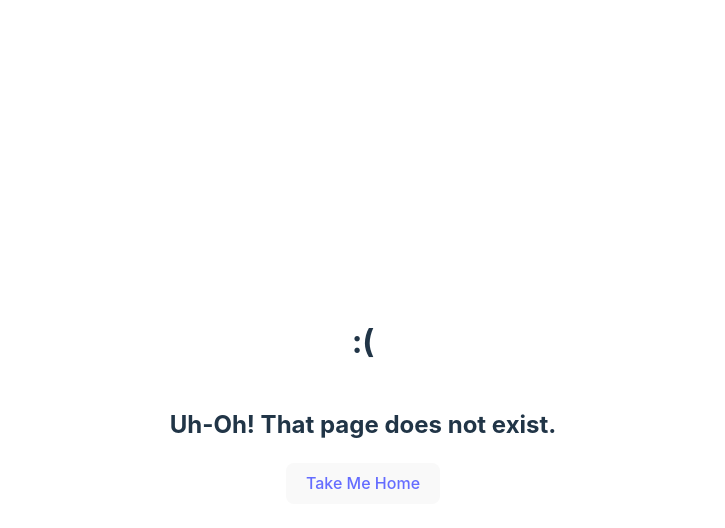
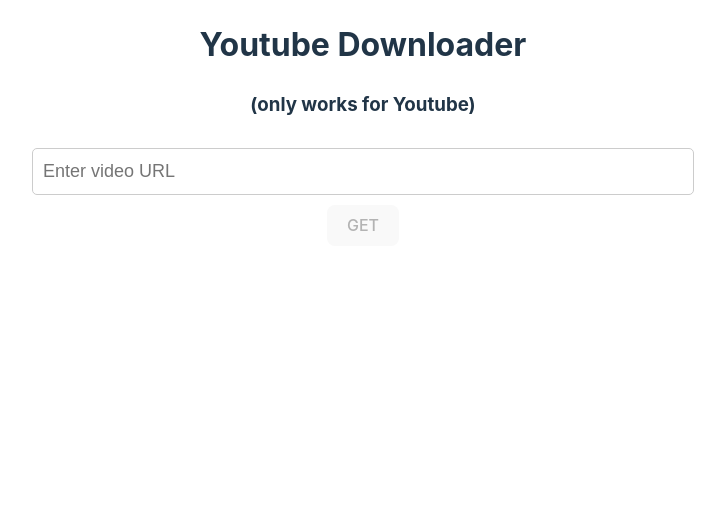
Before and after one commit to haydenzeller/neotron.io, a React (Vite) app: page /videodownloader in a window 1280 px wide. Shown: the top 528 px of the page, without its empty margins (277-1002 px from the left). Built offline with nearby package versions, Linux system fonts and the light colour scheme.

Commit message:
video downloader

```diff
--- a/package.json
+++ b/package.json
@@ -11,6 +11,7 @@
   },
   "dependencies": {
     "axios": "^1.4.0",
+    "file-saver": "^2.0.5",
     "fs": "^0.0.1-security",
     "react": "^18.2.0",
     "react-dom": "^18.2.0",
--- a/src/App.tsx
+++ b/src/App.tsx
@@ -1,13 +1,15 @@
 import './App.scss'
 import Home from './pages/home/home';
 import NotFound from './pages/404/NotFound'
+import VideoDownloader from './pages/videodownloader/videodownloader'
 import { Route, Routes } from "react-router-dom";
 
 function App() {
   return (
     <Routes>
       <Route path="/" element={<Home />} />
-      <Route path="*"  element={<NotFound />} />
+      <Route path="/videodownloader" element={<VideoDownloader />} />
+      <Route path=""  element={<NotFound />} />
     </Routes>
   );
 }
--- a/src/pages/home/home.tsx
+++ b/src/pages/home/home.tsx
@@ -1,6 +1,7 @@
 import { useState, useEffect } from "react";
 import './home.scss'
 import axios from 'axios'
+import { Link } from "react-router-dom";
 
 
 function Home() {
@@ -32,6 +33,11 @@
             <h2>If you know what this site is actually used for than you already know what to do. If you don't know why your here, leave.</h2>
             <div className="api">
                 <p>Hello <span className="highlight">{ip}</span> from <span className="highlight">{location}</span></p>
+                <br />
+                <Link to="/videodownloader">
+                    <button>Video Downloader</button>
+                </Link>
+
             </div>
         </div>
     )
--- /dev/null
+++ b/src/pages/videodownloader/VideoDownloader.scss
@@ -0,0 +1,34 @@
+#VideoDownloader
+{
+    display : flexbox;
+    text-align : center;
+    #UrlInput
+    {
+        width : 50%;
+        height : 25px;
+        border : 1px solid #ccc;
+        border-radius : 5px;
+        padding : 10px;
+        font-size : 18px;
+        margin-bottom : 10px;
+        margin-top : 10px;
+    }
+    .GetBtnWrapper
+    {
+        display : flexbox;
+        justify-content : center;
+    }
+
+    .VideoWrapper
+    {
+        display : flexbox;
+        justify-content : center;
+        margin-top : 10px;
+        margin-bottom : 10px;
+        .Video
+        {
+            width : 50%;
+            height : 50%;
+        }
+    }
+}
--- /dev/null
+++ b/src/pages/videodownloader/VideoDownloader.tsx
@@ -0,0 +1,70 @@
+import { useState, useRef } from 'react';
+import './VideoDownloader.scss';
+import { stat } from 'fs';
+
+
+
+function VideoDownloader() {
+  // Use null as the initial value for both variables
+  const [videoUrl, setVideoUrl] = useState<string | null>(null);
+  const [downloadedVideoUrl, setDownloadedVideoUrl] = useState<string | null>(null);
+
+  // Use refs to access the DOM elements
+  const buttonRef = useRef<HTMLButtonElement>(null);
+  const statusRef = useRef<HTMLDivElement>(null);
+
+  const handleDownloadVideo = async () => {
+    // refresh page if video is already downloaded
+    if (downloadedVideoUrl) {
+        // regenerate the video
+        setDownloadedVideoUrl(null);
+    }
+     statusRef.current!.innerHTML = "Downloading video...";
+    try {
+      const response = await fetch(`https://hooks.neotron.io/download_video?url=${videoUrl}`);
+      if (response.ok) {
+        const data = await response.json();
+        setDownloadedVideoUrl(data.video_url);
+        statusRef.current!.innerHTML = "Video downloaded successfully.";
+      } else {
+        // Display the error to the user
+        statusRef.current!.innerHTML = "Failed to download video.";
+      }
+    } catch (error) {
+      // Display the error to the user
+      statusRef.current!.innerHTML = "Error: "
+    }
+  };
+
+
+  return (
+    <div id="VideoDownloader">
+        <div className="title">
+            <h1>Youtube Downloader</h1>
+            <h3>(only works for Youtube)</h3>
+        </div>
+      <input
+        id="UrlInput"
+        type="url"
+        placeholder="Enter video URL"
+        value={videoUrl ?? ""} // Use the nullish coalescing operator to provide a default value
+        onChange={(e) => setVideoUrl(e.target.value)}
+      />
+      <div className="GetBtnWrapper">
+        <button ref={buttonRef} disabled={!videoUrl} className="button" id="GetBtn" onClick={handleDownloadVideo}>GET</button>
+      </div>
+      <div className="status" id="status" ref={statusRef} />
+
+        {downloadedVideoUrl && (
+            <div className="VideoWrapper">
+            <video width="400" controls>
+                <source src={downloadedVideoUrl} type="video/mp4" />
+            </video>
+            </div>
+        )}
+
+    </div>
+  );
+}
+
+export default VideoDownloader;
```
Also changed, not shown: 1 other file (tests, documents, lock files or other folders).
